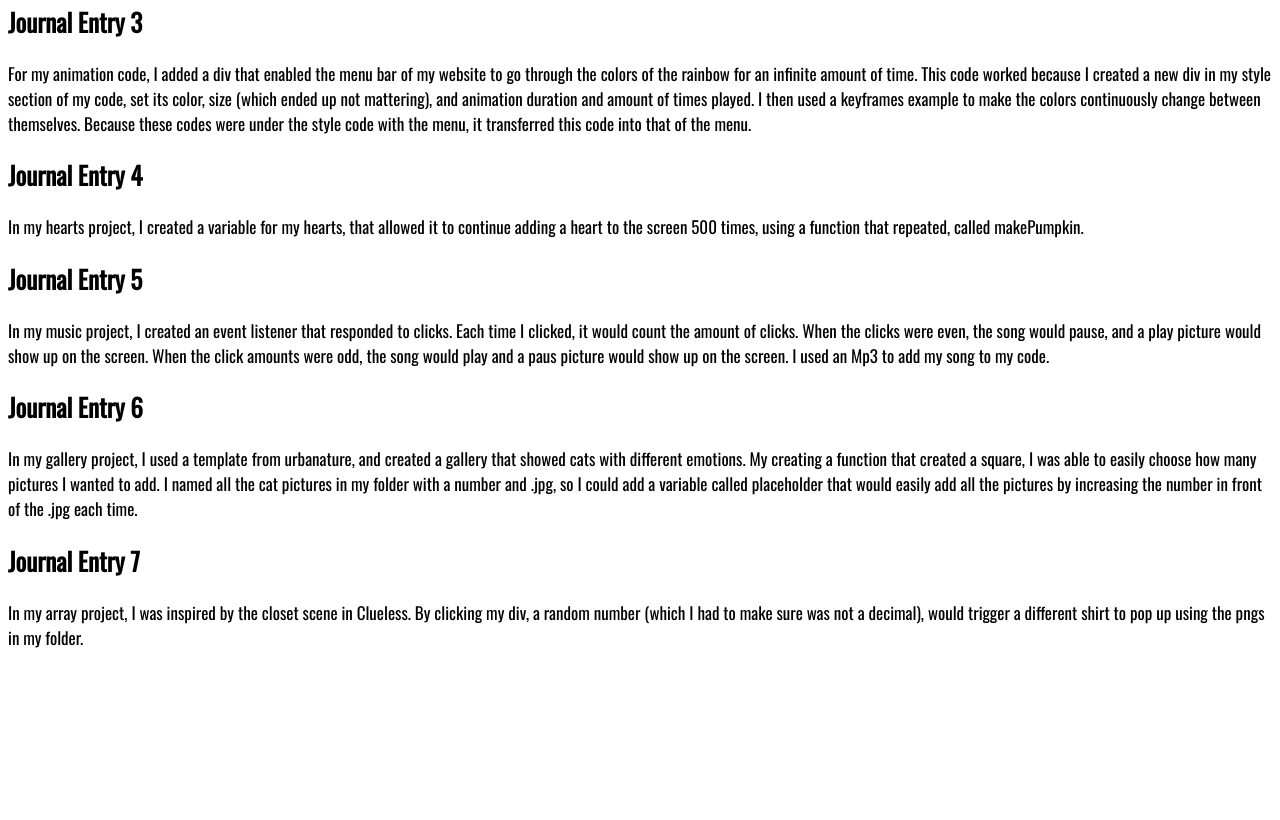
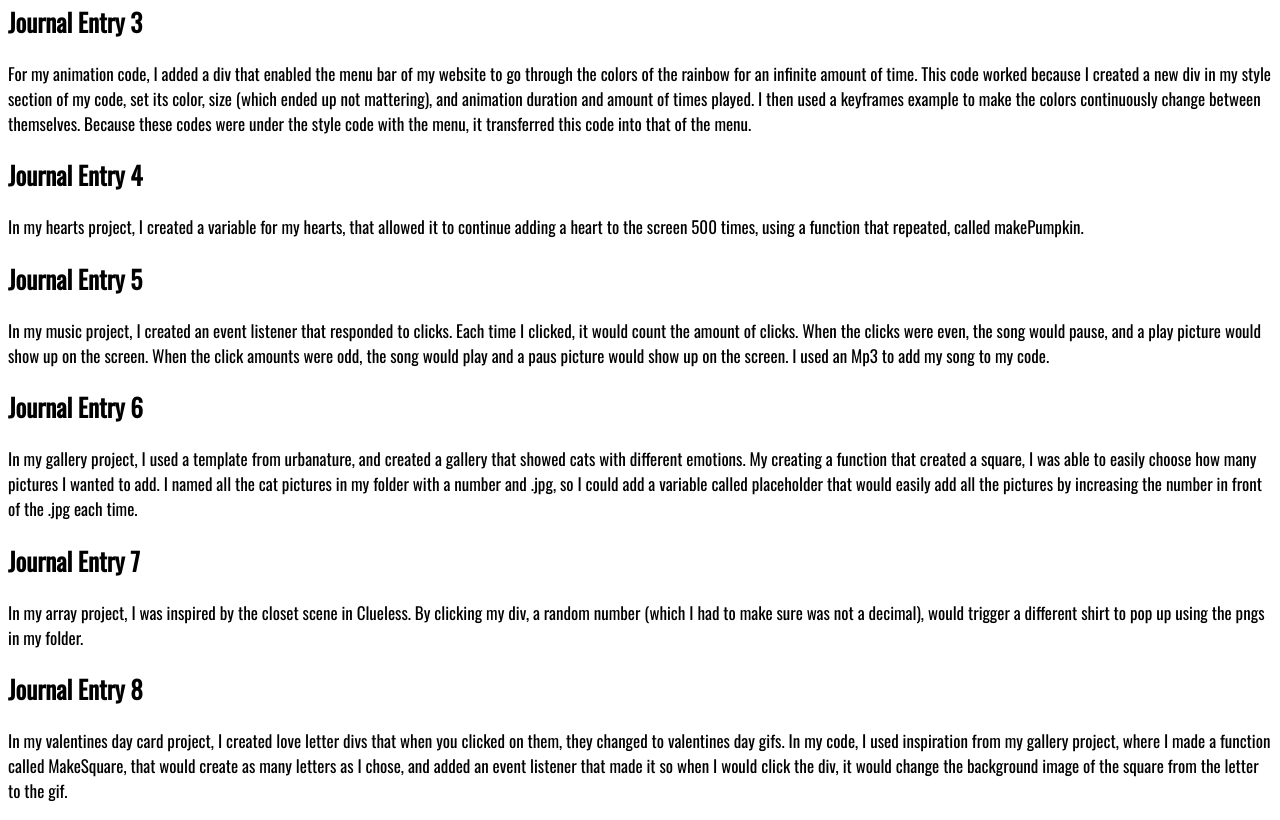
Before and after one commit to elsad11/elsad11.github.io, a plain HTML site: page journal.html in a window 1280 px wide. Shown: the part 353-1173 px from the top of the page. Before the commit the page ends 1020 px from the top, so only its background shows below. Drawn offline with nearby package versions, Linux system fonts and the light colour scheme.

Commit message:
journal valentine

```diff
--- a/journal.html
+++ b/journal.html
@@ -47,5 +47,8 @@
 <h2> Journal Entry 7 </h2>
 <p>In my array project, I was inspired by the closet scene in Clueless. By clicking my div, a random number (which I had to make sure was not a decimal), would trigger a different shirt to pop up using the pngs in my folder. </p>
 
+<h2> Journal Entry 8 </h2>
+<p>In my valentines day card project, I created love letter divs that when you clicked on them, they changed to valentines day gifs. In my code, I used inspiration from my gallery project, where I made a function called MakeSquare, that would create as many letters as I chose, and added an event listener that made it so when I would click the div, it would change the background image of the square from the letter to the gif. </p>
+
 </body>
 </html>
```
